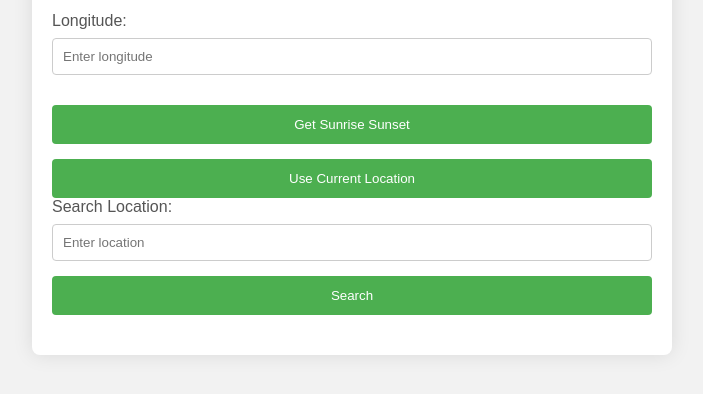
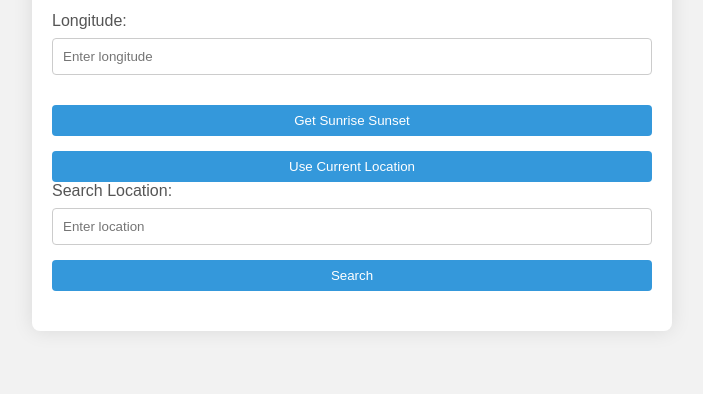
Before and after one commit to AaruAgrawal/ITMD541-Lab4, a plain HTML site: page index.html in a window 1280 px wide. Shown: the part 216-610 px from the top of the page, without its empty margins (288-991 px from the left). Drawn offline with Linux system fonts and the light colour scheme.

Commit message:
Update styles.css

```diff
--- a/styles.css
+++ b/styles.css
@@ -38,9 +38,9 @@ input {
 }
 
 button {
-  background-color: #4caf50;
+  background-color: #3498db; /* Blue color */
   color: white;
-  padding: 12px;
+  padding: 8px; /* Smaller padding */
   border: none;
   cursor: pointer;
   width: 100%;
@@ -50,7 +50,7 @@ button {
 }
 
 button:hover {
-  background-color: #45a049;
+  background-color: #2980b9; /* Darker blue on hover */
 }
 
 #result {
```
